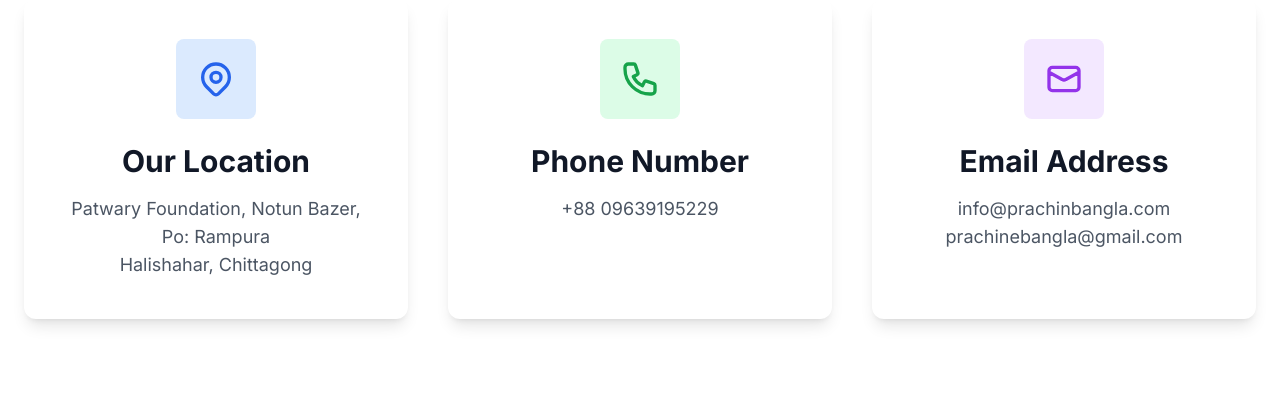
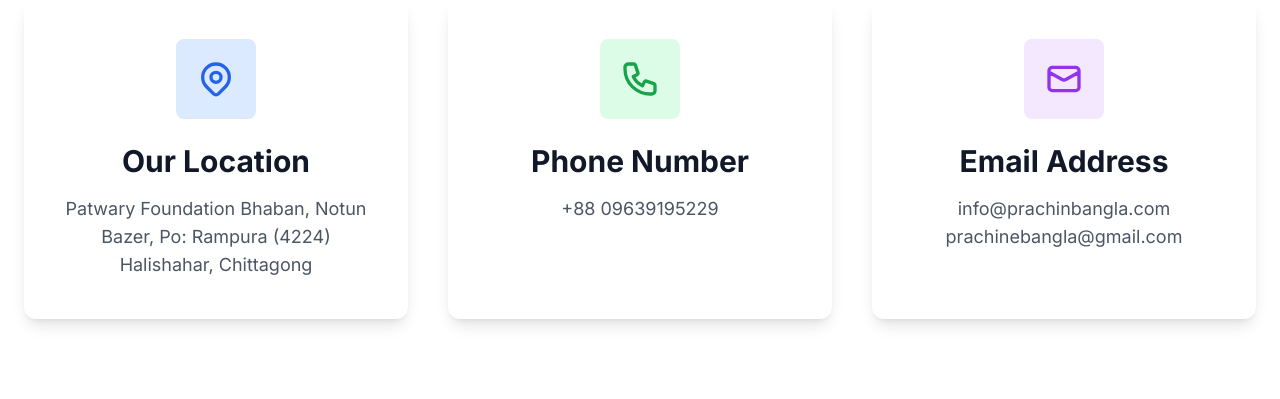
Before and after one commit to jonyprachine123/corporate, a Flask app: page /contact in a window 1280 px wide. Shown: the part 414-813 px from the top of the page. Run offline with Flask 3, Linux system fonts and the light colour scheme; some libraries are stand-ins or nearby versions.

Commit message:
ContactUpdate

```diff
--- a/templates/public/contact.html
+++ b/templates/public/contact.html
@@ -26,7 +26,7 @@
                 </div>
                 <h3 class="text-xl sm:text-2xl lg:text-3xl font-bold text-gray-900 mb-3 sm:mb-4">Our Location</h3>
                 <p class="text-sm sm:text-base lg:text-lg text-gray-600 leading-relaxed">
-                    Patwary Foundation, Notun Bazer, Po: Rampura<br>
+                    Patwary Foundation Bhaban, Notun Bazer, Po: Rampura (4224)<br>
                     Halishahar, Chittagong
                 </p>
             </div>
```
